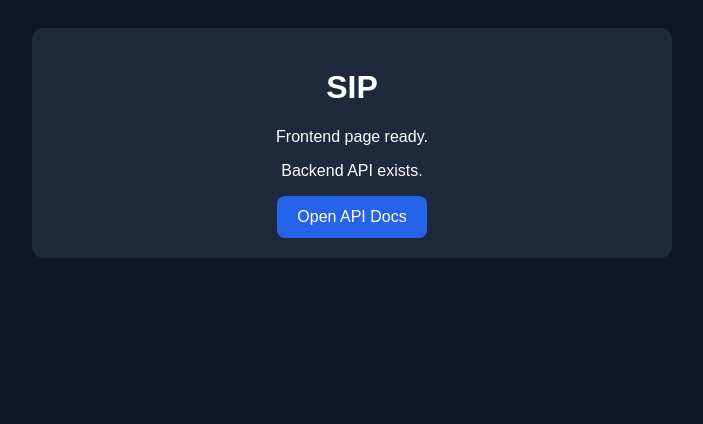
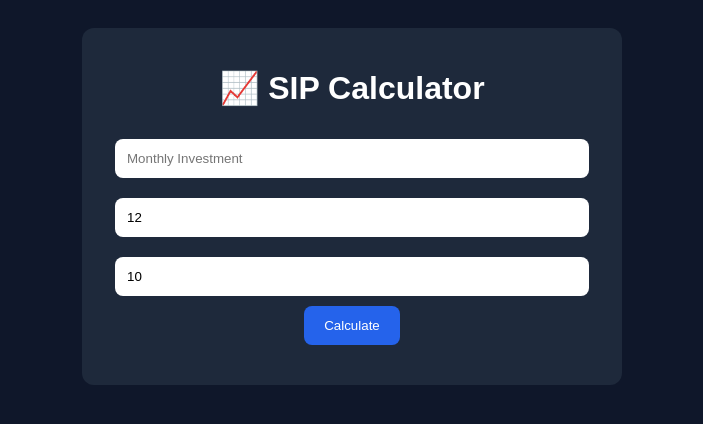
Before and after one commit to monish5189/passive-api, a Python web app: template templates/sip.html in a window 1280 px wide. Shown: the top 424 px of the page, without its empty margins (288-991 px from the left). Run offline with Jinja, Linux system fonts and the light colour scheme; the template is opened without the code that fills it, so the values that code supplies are empty.

Commit message:
Add working SIP calculator

```diff
--- a/templates/sip.html
+++ b/templates/sip.html
@@ -1 +1,86 @@
-<!DOCTYPE html><html><head><title>sip</title><meta name='viewport' content='width=device-width,initial-scale=1'><style>body{font-family:Arial;background:#0f172a;color:white;text-align:center;padding:20px}.card{background:#1e293b;padding:20px;border-radius:12px;max-width:600px;margin:auto}.btn{display:inline-block;padding:12px 20px;background:#2563eb;color:white;text-decoration:none;border-radius:8px}</style></head><body><div class='card'><h1>SIP</h1><p>Frontend page ready.</p><p>Backend API exists.</p><a class='btn' href='/docs'>Open API Docs</a></div></body></html>
+<!DOCTYPE html>
+<html>
+<head>
+<title>SIP Calculator</title>
+<meta name="viewport" content="width=device-width, initial-scale=1">
+<style>
+body{
+    font-family:Arial;
+    background:#0f172a;
+    color:white;
+    text-align:center;
+    padding:20px;
+}
+.card{
+    background:#1e293b;
+    padding:20px;
+    border-radius:12px;
+    max-width:500px;
+    margin:auto;
+}
+input{
+    width:90%;
+    padding:12px;
+    margin:10px;
+    border:none;
+    border-radius:8px;
+}
+button{
+    padding:12px 20px;
+    border:none;
+    border-radius:8px;
+    background:#2563eb;
+    color:white;
+}
+.result{
+    margin-top:20px;
+    font-size:18px;
+}
+</style>
+</head>
+<body>
+
+<div class="card">
+
+<h1>📈 SIP Calculator</h1>
+
+<input id="monthly" type="number" placeholder="Monthly Investment">
+
+<input id="return" type="number" placeholder="Annual Return %" value="12">
+
+<input id="years" type="number" placeholder="Years" value="10">
+
+<br>
+
+<button onclick="calculateSIP()">Calculate</button>
+
+<div class="result" id="result"></div>
+
+</div>
+
+<script>
+async function calculateSIP(){
+
+    let monthly = document.getElementById('monthly').value;
+    let annualReturn = document.getElementById('return').value;
+    let years = document.getElementById('years').value;
+
+    let res = await fetch(
+        `/api/sip-calculator?monthly_investment=${monthly}&annual_return=${annualReturn}&years=${years}`
+    );
+
+    let data = await res.json();
+
+    let invested = monthly * 12 * years;
+    let profit = data.future_value - invested;
+
+    document.getElementById('result').innerHTML = `
+        <p>Invested Amount: ₹${Number(invested).toFixed(2)}</p>
+        <p>Profit: ₹${profit.toFixed(2)}</p>
+        <p><b>Future Value: ₹${data.future_value}</b></p>
+    `;
+}
+</script>
+
+</body>
+</html>
```
